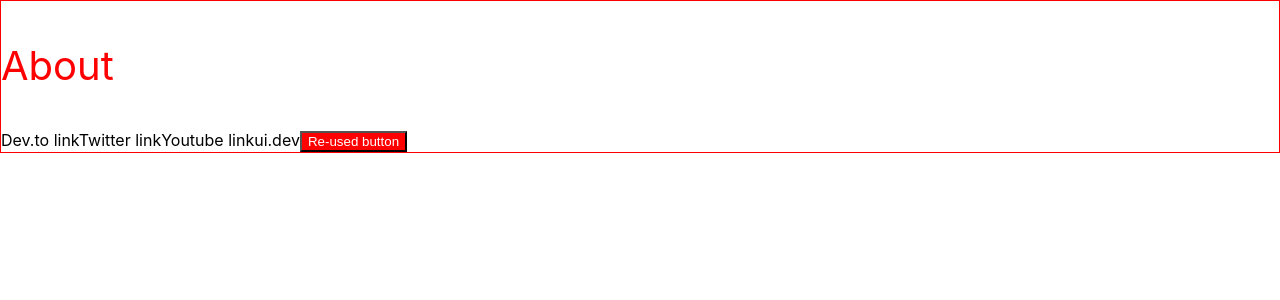
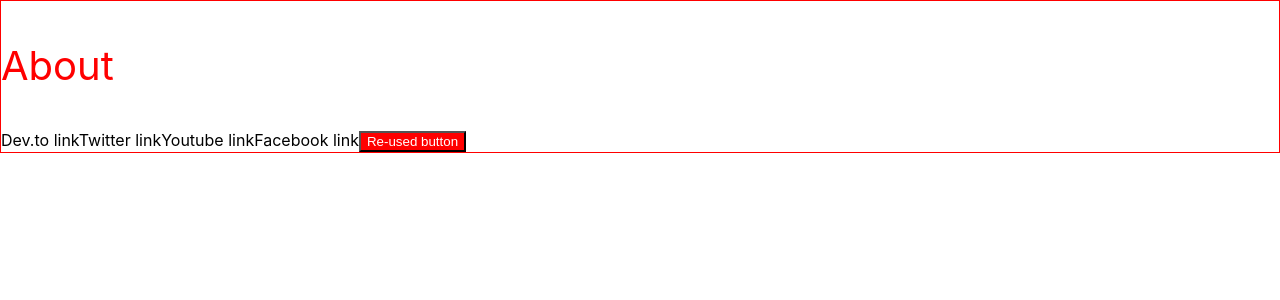
Before and after one commit to AnthonyDelaCruz/scan, a Next.js app: page /about in a window 1280 px wide. Shown: the top 300 px of the page. Built offline with nearby package versions, Linux system fonts and the light colour scheme.

Commit message:
Edited links

```diff
--- a/pages/about.js
+++ b/pages/about.js
@@ -14,7 +14,7 @@ export default function About() {
             <a href='https://dev.to'>Dev.to link</a>
             <a href='https://twitter.to'>Twitter link</a>
             <a href='https://youtube.com'>Youtube link</a>
-            <a href='https://ui.dev'>ui.dev</a>
+            <a href='https://fb.com'>Facebook link</a>
             <Button />
         </div>
     )
--- a/pages/contact.js
+++ b/pages/contact.js
@@ -17,7 +17,7 @@ export default function Contact() {
             <Button />
             <div>Above last button</div>
             <Button />
-            <a href='https://ui.dev'>ui.dev</a>
+            <a href='https://medium.com'>Medium link</a>
         </React.Fragment>
     )
 }
--- a/pages/home.js
+++ b/pages/home.js
@@ -8,7 +8,6 @@ export default function Home() {
                 <title>Home</title>
             </Head>
             <span style={{ color: 'red' }}>HOME</span>
-            <a href='https://ui.dev'>ui.dev</a>
         </React.Fragment>
     )
 }
```
